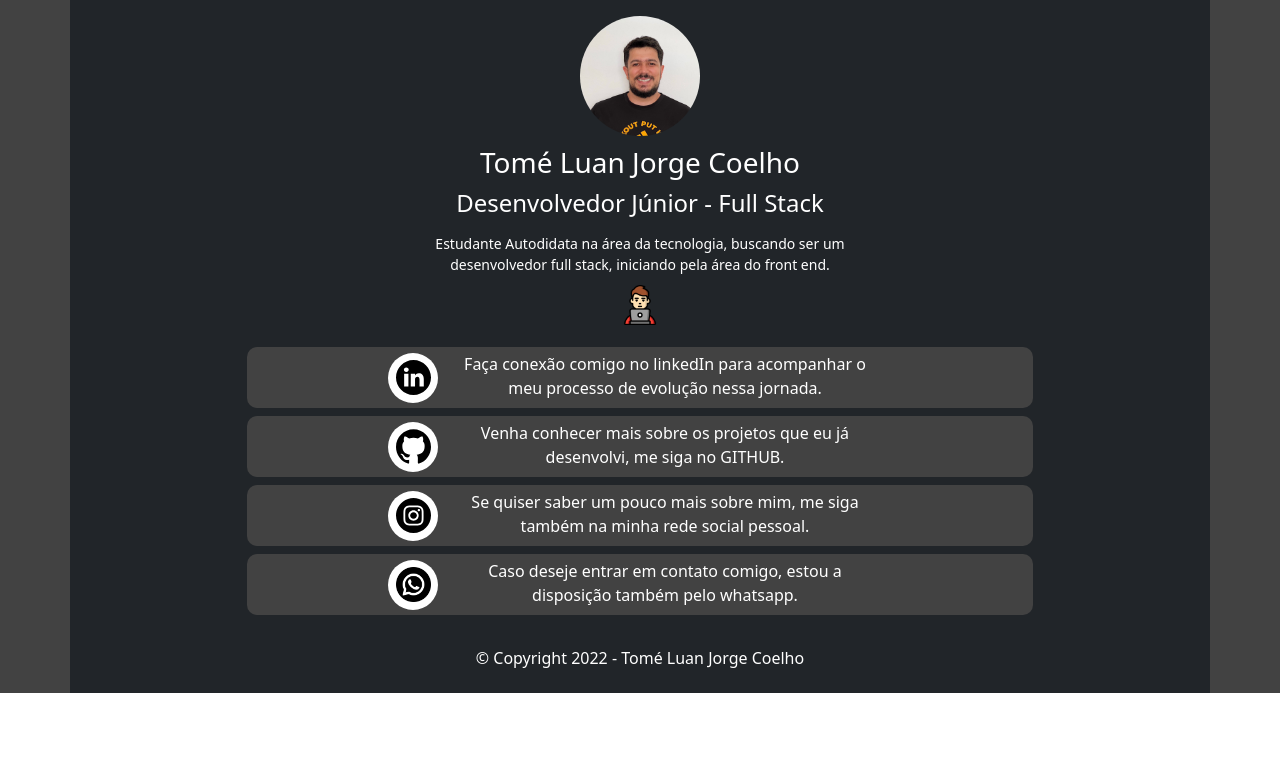
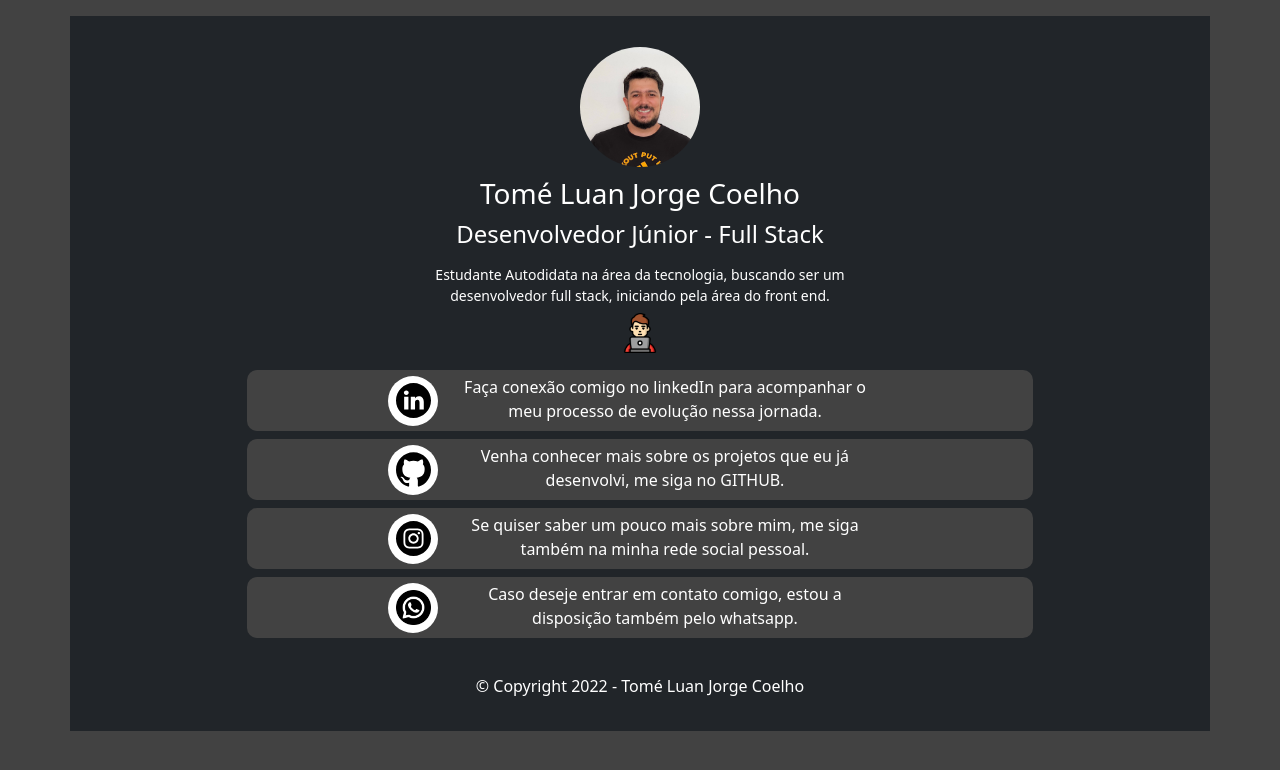
Before and after one commit to tomeluan05/linktree, a React (Vite) app: page / in a window 1280 px wide. Shown: the top 770 px of the page. Built offline with nearby package versions, Linux system fonts and the light colour scheme.

Commit message:
organizando pastas do projeto e adicionando css modules

```diff
--- a/src/App.css
+++ /dev/null
@@ -1,3 +0,0 @@
-.principal{
-    background-color: rgb(66, 66, 66);
-}
--- a/src/App.tsx
+++ b/src/App.tsx
@@ -1,11 +1,11 @@
-import './App.css'
-import Header from './components/Header/Header'
-import Body from './components/Body/Body'
-import Footer from './components/Footer/Footer'
+import styles from './styles/App/styles.module.css'
+import Header from './components/Header'
+import Body from './components/Body'
+import Footer from './components/Footer'
 
 function App() {
   return (
-    <div className='principal'>
+    <div className={styles.principal}>
       <Header title={'Tomé Luan Jorge Coelho'} subtitle={'Desenvolvedor Júnior - Full Stack'} />
       <Body/>
       <Footer/>
--- a/src/components/Body/Body.tsx
+++ b/src/components/Body/index.tsx
@@ -1,70 +1,70 @@
-import "./body.css";
+import styles from "../../styles/Body/styles.module.css";
 
 const Body = () => {
   return (
     <div className="container bg-dark p-2">
-      <div className="row mt-1 mb-1 conteudo">
-        <div className="col-md-5 text-center foto">
+      <div className={`row mt-1 mb-1 ${styles.conteudo}`}>
+        <div className={`col-md-5 text-center ${styles.foto}`}>
         <a href="https://www.linkedin.com/in/tome-luan/" target="_blank">
             <img
-              className="images"
+              className={styles.images}
               src="../../public/linkedin.svg"
               alt="linkedin"
             />
           </a>
         </div>
-        <div className="col-md-7 texto">
+        <div className={`col-md-7 `}>
           <a href="https://www.linkedin.com/in/tome-luan/" target="_blank">
             <p>Faça conexão comigo no linkedIn para acompanhar o meu processo de evolução nessa jornada.</p>
           </a>
         </div>
       </div>
 
-      <div className="mt-2 mb-2 row conteudo">
-        <div className="col-md-5 text-center foto">
+      <div className={`mt-2 mb-2 row ${styles.conteudo}`}>
+        <div className={`col-md-5 text-center ${styles.foto}`}>
         <a href="https://github.com/tomeluan05" target="_blank">
             <img
-              className="images"
+              className={styles.images}
               src="../../public/github.svg"
               alt="linkedin"
             />
           </a>
         </div>
-        <div className="col-md-7 texto">
+        <div className={`col-md-7 `}>
         <a href="https://github.com/tomeluan05" target="_blank">
           <p>Venha conhecer mais sobre os projetos que eu já desenvolvi, me siga no GITHUB.</p>
         </a>
         </div>
       </div>
 
-      <div className="mt-2 mb-2 row conteudo">
-        <div className="col-md-5 text-center foto">
+      <div className={`mt-2 mb-2 row ${styles.conteudo}`}>
+        <div className={`col-md-5 text-center ${styles.foto}`}>
         <a href="https://www.instagram.com/emot_naul/" target="_blank">
             <img
-              className="images"
+              className={styles.images}
               src="../../public/insta.svg"
               alt="linkedin"
             />
           </a>
         </div>
-        <div className="col-md-7 texto">
+        <div className={`col-md-7 `}>
         <a href="https://www.instagram.com/emot_naul/" target="_blank">
           <p>Se quiser saber um pouco mais sobre mim, me siga também na minha rede social pessoal.</p>
         </a>
         </div>
       </div>
 
-      <div className="mt-2 mb-2 row conteudo">
-        <div className="col-md-5 text-center foto">
+      <div className={`mt-2 mb-2 row ${styles.conteudo}`}>
+        <div className={`col-md-5 text-center ${styles.foto}`}>
           <a href="https://api.whatsapp.com/send?phone=5581991518998&text=Olá Tomé Luan,%20estou%20interessado(a)%20nos%20seus%20serviços." target="_blank">
             <img
-              className="images"
+              className={styles.images}
               src="../../public/whatsapp.png"
               alt="linkedin"
             />
           </a>
         </div>
-        <div className="col-md-7 texto">
+        <div className={`col-md-7`}>
         <a href="https://api.whatsapp.com/send?phone=5581991518998&text=Olá Tomé Luan,%20estou%20interessado(a)%20nos%20seus%20serviços." target="_blank">
           <p>Caso deseje entrar em contato comigo, estou a disposição também pelo whatsapp.</p>
         </a>
--- a/src/components/Footer/Footer.tsx
+++ b/src/components/Footer/index.tsx
@@ -1,9 +1,9 @@
-import "./footer.css";
+import styles from "../../styles/Footer/styles.module.css";
 
 const Footer = () => {
     return(
         <div className="container bg-dark">
-            <div className="row footer">
+            <div className={`row ${styles.footer}`}>
                 <div className="col-md-12">
                     <p>&copy; Copyright 2022 - Tomé Luan Jorge Coelho</p>
                 </div>
--- a/src/components/Header/Header.tsx
+++ /dev/null
@@ -1,29 +0,0 @@
-import "./header.css";
-
-type Props = {
-  title: string;
-  subtitle: string;
-};
-
-function Header({ title, subtitle }: Props) {
-  return (
-    <div className="container">
-      <div className="row">
-        <div className="col-md-12 d-flex flex-column align-items-center bg-dark pt-3">
-          <img
-            className="imagem-tome-luan"
-            src="../../public/tome_luan.jpeg"
-            alt="Tomé Luan"
-            width={120}
-          />
-          <h3 className="title">{title}</h3>
-          <h4 className="subtitle">{subtitle}</h4>
-          <p className="apresentacao">Estudante Autodidata na área da tecnologia, buscando ser um desenvolvedor full stack, iniciando pela área do front end.</p><span><img className="boneco-programador" src="../../public/pessoa.png" alt="boneco-programador" width={40} /></span>
-        </div>
-
-      </div>
-    </div>
-  );
-}
-
-export default Header;
--- /dev/null
+++ b/src/components/Header/index.tsx
@@ -0,0 +1,29 @@
+import styles from "../../styles/Header/styles.module.css";
+
+type Props = {
+  title: string;
+  subtitle: string;
+};
+
+function Header({ title, subtitle }: Props) {
+  return (
+    <div className="container mt-3">
+      <div className="row">
+        <div className="col-md-12 d-flex flex-column align-items-center bg-dark pt-3">
+          <img
+            className={`${styles.imagem_tomeluan}`}
+            src="../../public/tome_luan.jpeg"
+            alt="Tomé Luan"
+            width={120}
+          />
+          <h3 className={styles.title}>{title}</h3>
+          <h4 className={styles.subtitle}>{subtitle}</h4>
+          <p className={styles.apresentacao}>Estudante Autodidata na área da tecnologia, buscando ser um desenvolvedor full stack, iniciando pela área do front end.</p><span><img className={styles.boneco_programador} src="../../public/pessoa.png" alt="boneco-programador" width={40} /></span>
+        </div>
+
+      </div>
+    </div>
+  );
+}
+
+export default Header;
--- /dev/null
+++ b/src/styles/App/styles.module.css
@@ -0,0 +1,8 @@
+.principal{
+    background-color: rgb(66, 66, 66);
+}
+
+body{
+    height: 100%;
+    background-color: rgb(66, 66, 66);
+}
--- a/src/components/Body/body.css
+++ b/src/styles/Body/styles.module.css
@@ -16,9 +16,10 @@ p{
     margin-bottom: 3px;
 }
 
+/*
 .texto{
     color: white;
-}
+} */
 
 a{
     text-decoration: none;
@@ -28,10 +29,6 @@ a{
 a:hover{
     text-decoration: none;
     color: rgb(177, 173, 173);
-}
-
-.primeira-div{
-    background-color: green;
 }
 
 .conteudo{
--- a/src/components/Footer/footer.css
+++ b/src/styles/Footer/styles.module.css
@@ -2,7 +2,8 @@
     text-align: center;
     color: #FFF;
     padding-top: 15px;
-    padding-bottom: 20px;
+    padding-bottom: 30px;
+    padding-top: 20px;
     width: 70%;
     margin: 0 auto;
  }
--- a/src/components/Header/header.css
+++ b/src/styles/Header/styles.module.css
@@ -1,5 +1,6 @@
-.imagem-tome-luan{
+.imagem_tomeluan{
     border-radius: 50%;
+    margin-top: 15px;
 }
 
 .title{
@@ -20,8 +21,8 @@
     margin-bottom: 5px;
 }
 
-.boneco-programador{
-    margin: 5px 0 10px 0;
+.boneco_programador{
+    margin: 2px 0 5px 0;
 }
 
 @media screen and (min-width: 700px){
```
